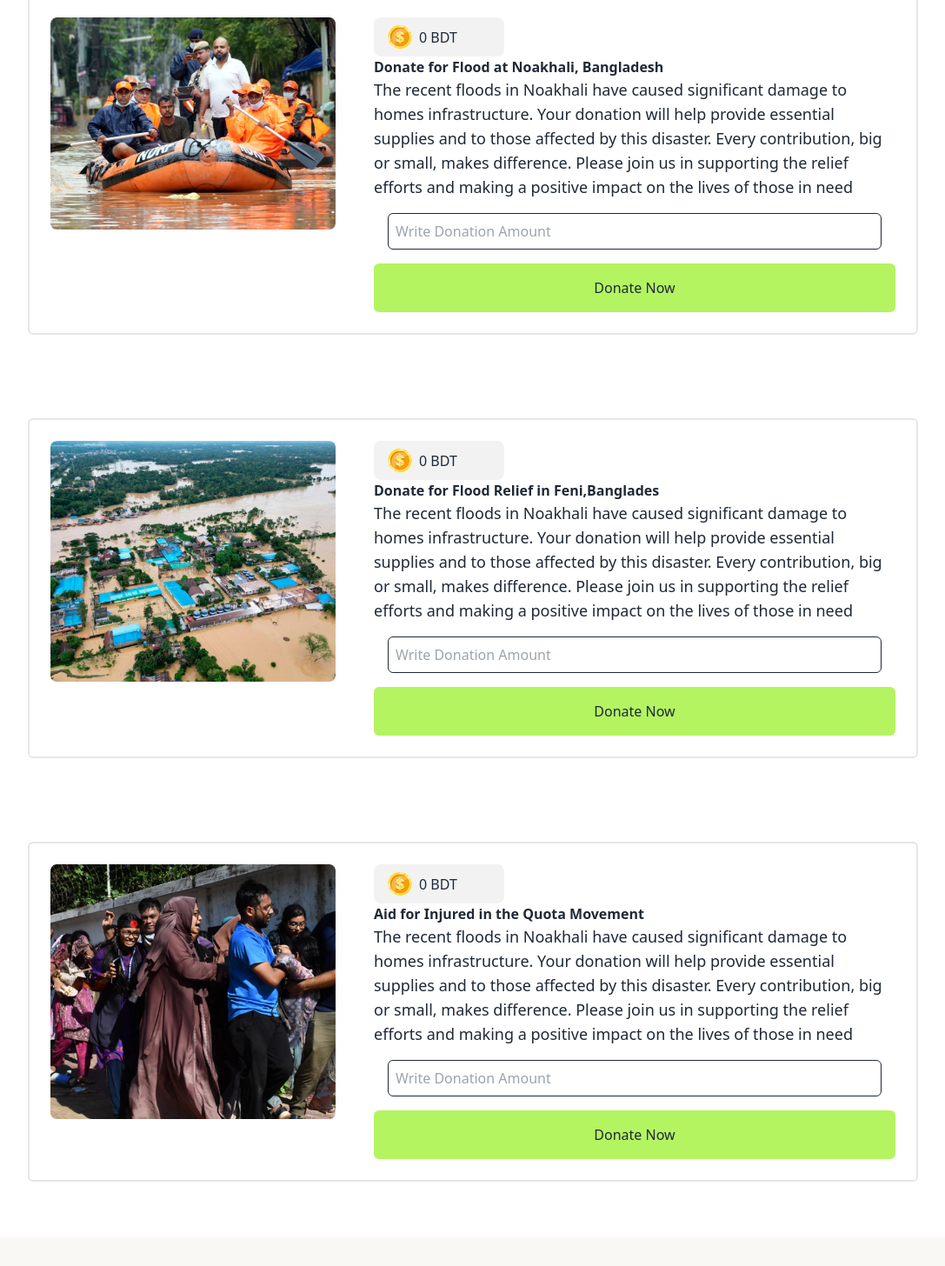
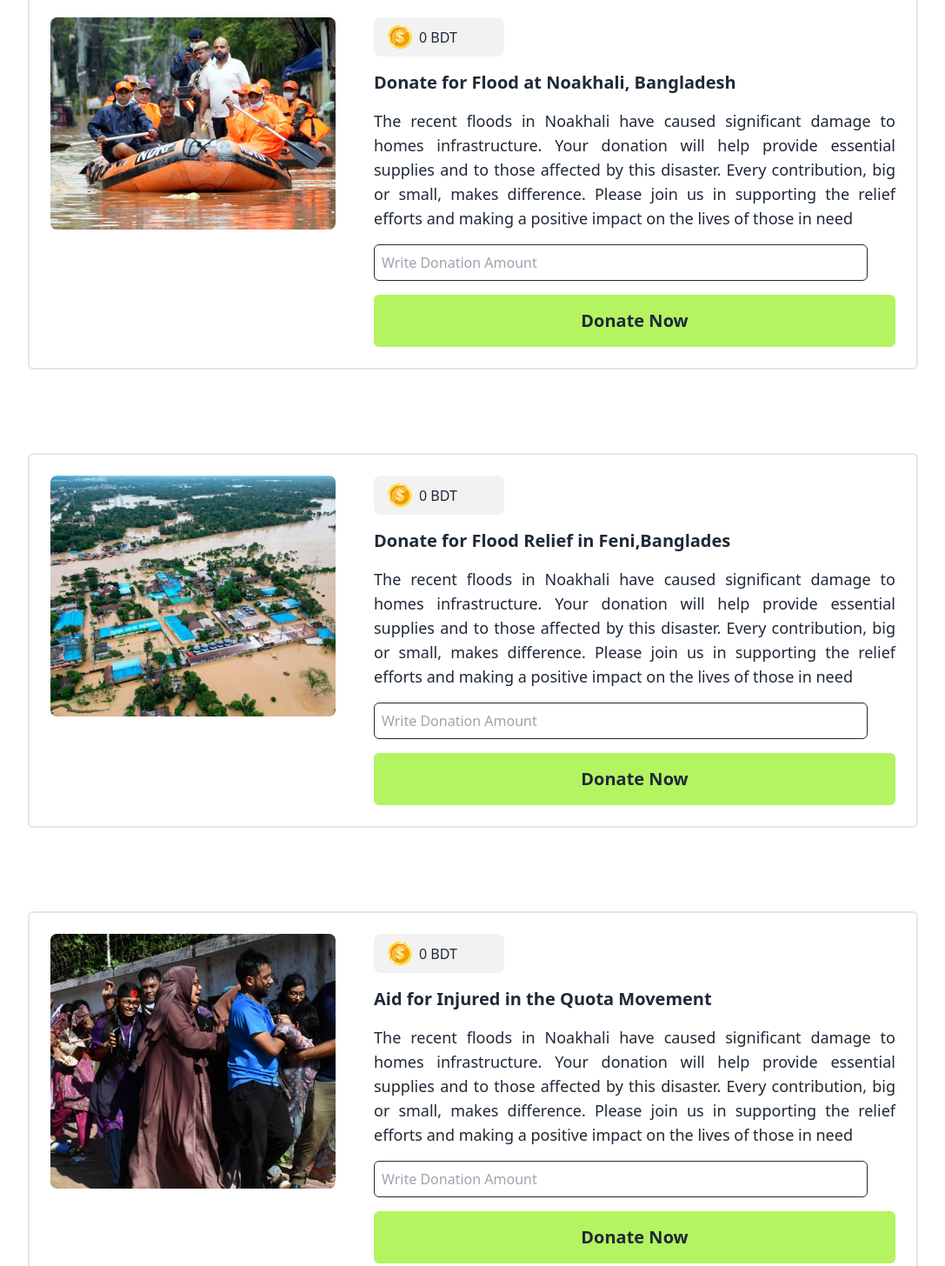
Before and after one commit to mh-adnan/Assingment_5, a plain HTML site: page index.html in a window 1280 px wide. Shown: the part 322-1778 px from the top of the page at 87% size, without its empty margins (112-1199 px from the left). Drawn offline with nearby package versions, Linux system fonts and the light colour scheme.

Commit message:
designe update 2.0

```diff
--- a/index.html
+++ b/index.html
@@ -56,7 +56,7 @@
         <div
             class="donation_part_of_new_khali flex mt-24 rounded-md mb-16 p-6 space-x-11 mr-28 ml-36 border-2 solid border-[rgba(17,17,17,0.1)]">
             <div class="left_part_of_new_khali ">
-                <img class="w-[450px]" src="assets/noakhali.png" alt="">
+                <img class="w-[500px]" src="assets/noakhali.png" alt="">
             </div>
             <!-- right_part  flex flex-col -->
             <div class="right_part_of_new_khali">
@@ -64,17 +64,17 @@
                     <img src="assets/coin.png" alt="" class="mr-2">
                     <p id="update_balance_of_new_khali">0 BDT</p>
                 </div>
-                <h4 class="font-bold">Donate for Flood at Noakhali, Bangladesh</h4>
-                <p class="w-[600px] text-lg">The recent floods in Noakhali have caused significant damage to homes
+                <h4 class="font-bold text-xl my-4">Donate for Flood at Noakhali, Bangladesh</h4>
+                <p class="w-[600px] text-lg font-light text-justify">The recent floods in Noakhali have caused significant damage to homes
                     infrastructure. Your donation will help provide essential supplies and to those affected by this
                     disaster. Every contribution, big or small, makes difference. Please join us in supporting the
                     relief efforts and making a positive impact on the lives of those in need</p>
-                <div class="new_khali_donation_amount  p-4 rounded-md w-full">
-                    <input type="text" id="new_khali_amount" placeholder="Write Donation Amount"
+                <div class="new_khali_donation_amount  p-4 rounded-md w-full -ml-4">
+                    <input type="number" id="new_khali_amount" placeholder="Write Donation Amount"
                         class="w-full p-2 border rounded-md text-left">
                 </div>
                 <div id="new_khali_donate_now"
-                    class="new_khali_donation_amount_button p-4 rounded-md w-full text-center bg-[rgb(180,244,97)]">
+                    class="new_khali_donation_amount_button p-4 rounded-md w-full text-center bg-[rgb(180,244,97)] font-semibold text-xl">
                     <button>Donate Now</button>
                 </div>
             </div>
@@ -96,17 +96,17 @@
                     <img src="assets/coin.png" alt="" class="mr-2">
                     <p id="update_balance_of_feni">0 BDT</p>
                 </div>
-                <h4 class="font-bold">Donate for Flood Relief in Feni,Banglades</h4>
-                <p class="w-[600px] text-lg">The recent floods in Noakhali have caused significant damage to homes
+                <h4 class="font-bold  text-xl my-4">Donate for Flood Relief in Feni,Banglades</h4>
+                <p class="w-[600px] text-lg font-light text-justify">The recent floods in Noakhali have caused significant damage to homes
                     infrastructure. Your donation will help provide essential supplies and to those affected by this
                     disaster. Every contribution, big or small, makes difference. Please join us in supporting the
                     relief efforts and making a positive impact on the lives of those in need</p>
-                <div class="feni_donation_amount  p-4 rounded-md w-full">
-                    <input type="text" id="feni_amount" placeholder="Write Donation Amount"
+                <div class="feni_donation_amount  p-4 rounded-md w-full -ml-4">
+                    <input type="number" id="feni_amount" placeholder="Write Donation Amount"
                         class="w-full p-2 border rounded-md text-left">
                 </div>
                 <div id="feni_donate_now"
-                    class="feni_donation_amount_button p-4 rounded-md w-full text-center bg-[rgb(180,244,97)]">
+                    class="feni_donation_amount_button p-4 rounded-md w-full text-center bg-[rgb(180,244,97)] font-semibold text-xl">
                     <button>Donate Now</button>
                 </div>
             </div>
@@ -126,17 +126,17 @@
                     <img src="assets/coin.png" alt="" class="mr-2">
                     <p id="update_balance_of_quota">0 BDT</p>
                 </div>
-                <h4 class="font-bold">Aid for Injured in the Quota Movement</h4>
-                <p class="w-[600px] text-lg">The recent floods in Noakhali have caused significant damage to homes
+                <h4 class="font-bold text-xl my-4">Aid for Injured in the Quota Movement</h4>
+                <p class="w-[600px] text-lg font-light text-justify">The recent floods in Noakhali have caused significant damage to homes
                     infrastructure. Your donation will help provide essential supplies and to those affected by this
                     disaster. Every contribution, big or small, makes difference. Please join us in supporting the
                     relief efforts and making a positive impact on the lives of those in need</p>
-                <div class="quota_donation_amount  p-4 rounded-md w-full">
-                    <input type="text" id="quota_amount" placeholder="Write Donation Amount"
+                <div class="quota_donation_amount  p-4 rounded-md w-full -ml-4">
+                    <input type="number" id="quota_amount" placeholder="Write Donation Amount"
                         class="w-full p-2 border rounded-md text-left">
                 </div>
                 <div id="quota_donate_now"
-                    class="quota_donation_amount_button p-4 rounded-md w-full text-center bg-[rgb(180,244,97)]">
+                    class="quota_donation_amount_button p-4 rounded-md w-full text-center bg-[rgb(180,244,97)] font-semibold text-xl">
                     <button>Donate Now</button>
                 </div>
             </div>
--- a/js/calculation.js
+++ b/js/calculation.js
@@ -11,10 +11,19 @@ document.getElementById('new_khali_donate_now').addEventListener('click', functi
 
     const donation_amount = getBalanceFromInput('new_khali_amount');
 
-    if (!donation_amount || isNaN(donation_amount) || donation_amount <= 0 || donation_amount > main_balance ) {
+    if ( typeof(donation_amount)!='number' || isNaN(donation_amount) || donation_amount <= 0 || donation_amount > main_balance ) {
         alert("Please enter a valid donation amount");
         return;
     }
+
+
+
+
+
+
+
+
+
 
     main_balance -= donation_amount;
     document.getElementById('starting-balance').innerText = main_balance.toFixed(2);
```
